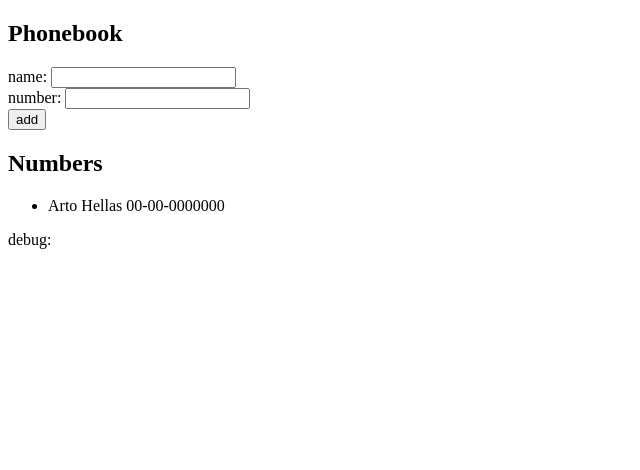
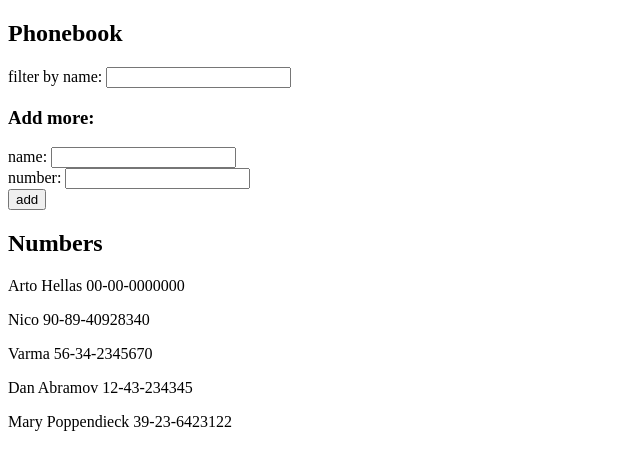
Before and after one commit to NeilAlwani/Fullstack, a React (Create React App) app: page / in a window 1280 px wide. Shown: the top 470 px of the page, without its empty margins (0-640 px from the left). Built offline with nearby package versions, Linux system fonts and the light colour scheme.

Commit message:
2.b: Added state to filter names

```diff
--- a/src/App.js
+++ b/src/App.js
@@ -5,11 +5,16 @@ import Note from './Components/Note';
 const App = () => {
 
     const [persons, setPersons] = useState([
-        {name : "Arto Hellas",
-        number : '00-00-0000000'}
+        //dummy data to test functionality
+        { name: "Arto Hellas", number: '00-00-0000000'},
+        { name: 'Nico', number:'90-89-40928340'},
+        { name: 'Varma', number: '56-34-2345670'},
+        { name: 'Dan Abramov', number: '12-43-234345' },
+        { name: 'Mary Poppendieck', number: '39-23-6423122' }
     ])
     const [newName, setnewName] = useState('')
     const [newNumber, setnewNumber] = useState('')
+    const [filterName, setfilterName] = useState('')
 
 
     const addPersoon = (event) => {
@@ -29,8 +34,6 @@ const App = () => {
         setnewNumber('')
     }
 
-
-
     const handleNameChange = (event) => {
         setnewName(event.target.value)
     }
@@ -39,11 +42,22 @@ const App = () => {
         setnewNumber(event.target.value)
     }
 
+    const handleFilterName = (event) => {
+        setfilterName(event.target.value)
+    }
+
+    console.log(persons.filter(person => person.name == filterName))
 
     return (
         <div>
             <h2>Phonebook</h2>
+            <div>
+                filter by name: <input
+                                    value={filterName}
+                                    onChange={handleFilterName}/>
+            </div>
 
+            <h3>Add more: </h3>
             <form onSubmit={addPersoon}>
                 <div>
                     name: <input
@@ -62,13 +76,8 @@ const App = () => {
 
             <h2>Numbers</h2>
             <div>
-                <ul>
-                    {persons.map(person => <li key={person.name}>{person.name} {person.number}</li>)}
-                </ul>
+                {persons.map(person => <p key={person.name}>{person.name} {person.number}</p>)}
             </div>
-
-            <div>debug: {newName}</div>
-
         </div>
     )
 }
```
